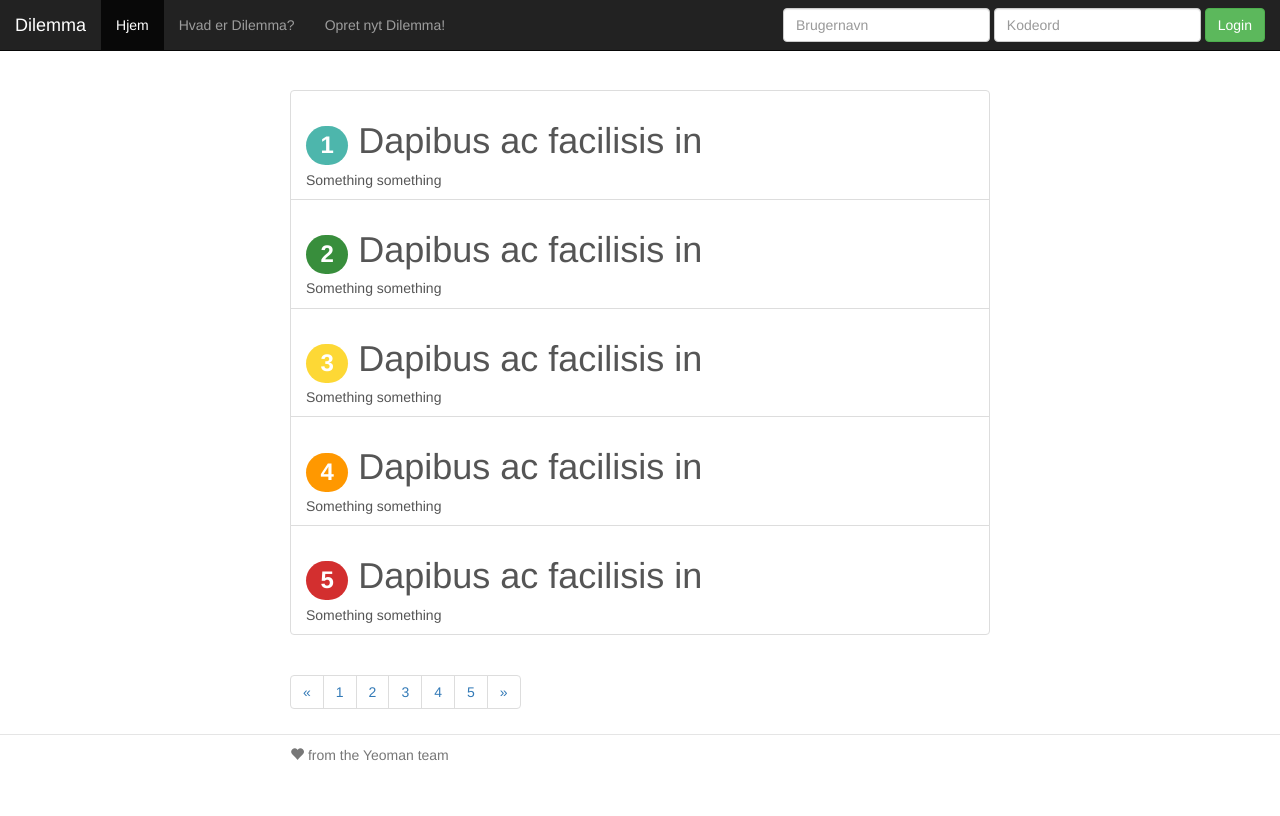
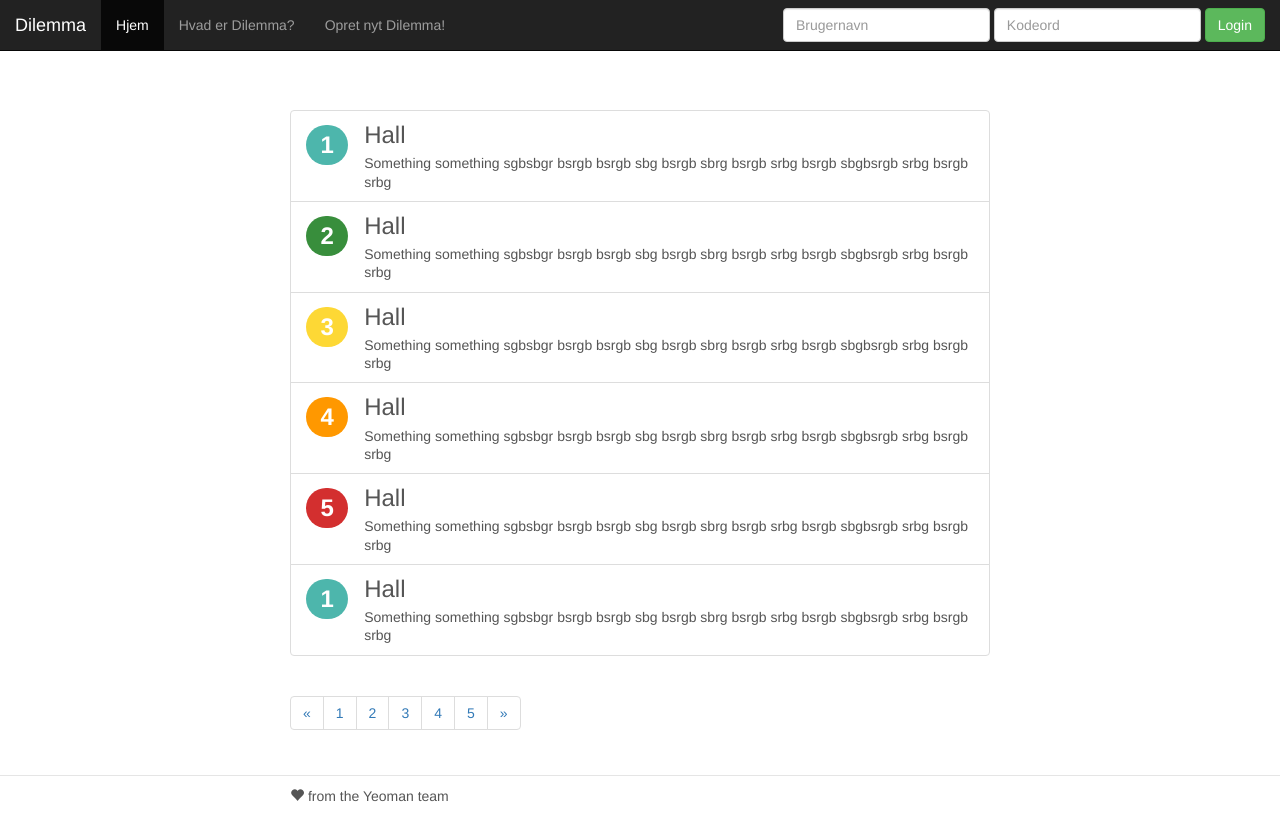
Before and after one commit to Nicopus/dilemma-client, a website: page app/index.html at #/opret-dilemma in a window 1280 px wide. Drawn offline with nearby package versions, Linux system fonts and the light colour scheme; some packages are replaced by stand-ins of ours; files that its build step writes are made by us from their sources.

```diff
--- a/app/scripts/controllers/opret-dilemma.js
+++ b/app/scripts/controllers/opret-dilemma.js
@@ -7,7 +7,19 @@
  * # OpretDilemmaCtrl
  * Controller of the dilemmaApp
  */
-angular.module('dilemmaApp')
-  .controller('OpretDilemmaCtrl', function ($scope) {
+ angular.module('dilemmaApp')
+ .controller('OpretDilemmaCtrl', function ($scope, $http) {
+ 	$scope.opretDilemma = function(dilemma){
+ 		$http.post("http://localhost:3001/d/opret", {
+ 				"name" : dilemma.quest,
+ 				"desc" : dilemma.des,
+ 				"alvor" : 2,
+ 				"p_answers" : [{"text" : dilemma.opt1}, {"text" :dilemma.opt2}]
+ 		}).success(function(data, status, headers, config){
 
-  });
+ 		}).error(function(data, status, headers, config){
+
+ 		})
+ 	};
+
+ });
--- a/app/styles/main.css
+++ b/app/styles/main.css
@@ -101,22 +101,24 @@
     font-size: 14px;
 }
 
+
 .label-cirkel {
-    width: 50px;
-    height: 50px;
+    width: 75px;
+    height: 75px;
     text-align: center;
     font-size: 24px;
     line-height: 1;
-    border-radius: 25px;
+    border-radius: 35px;
+    padding-top: 6px;
 }
 
 .btn-circle {
-    width: 100px;
-    height: 100px;
+    width: 75px;
+    height: 75px;
     text-align: center;
-    font-size: 48px;
+    font-size: 36px;
     line-height: 1;
-    border-radius: 50px;
+    border-radius: 38px;
     border-width: 5px;
 }
 
@@ -240,3 +242,15 @@
 .grid5 .col-md-5 {
   width: 100.0%;
 }
+
+a.list-group-item .list-group-item-heading,
+button.list-group-item .list-group-item-heading {
+  color: #555;
+}
+
+h3 {
+  color: #555;
+}
+p {
+  color: #555;
+}
--- a/app/views/main.html
+++ b/app/views/main.html
@@ -1,44 +1,113 @@
-
-
+<br>
 <br>
 <div class="list-group">
+
     <a href="#" class="list-group-item">
-        <h1>
+        <div class="row">
+            <div class="col-md-1">
+                <h1 class="list-group-item-heading">
                     <span class="label label-gravity1 label-cirkel">1</span>
-            Dapibus ac facilisis in
                 </h1>
-        <p class="list-group-item-text">Something something </p>
-    </a>
-    <a href="#" class="list-group-item">
-        <h1>
-            <span class="label label-gravity2 label-cirkel">2</span>
-            Dapibus ac facilisis in
-        </h1>
-        <p class="list-group-item-text">Something something </p>
+            </div>
+            <div class="col-md-1"></div>
+            <div class="col-md-11">
+                <h3 class="list-group-item-heading">Hall</h3>
+            </div>
+            <div class="col-md-1"></div>
+            <div class="col-md-11">
+                <p class="list-group-item-text">Something something sgbsbgr bsrgb bsrgb sbg bsrgb sbrg bsrgb srbg bsrgb sbgbsrgb srbg bsrgb srbg </p>
+            </div>
+        </div>
 
     </a>
     <a href="#" class="list-group-item">
-        <h1>
-            <span class="label label-gravity3 label-cirkel">3</span>
-            Dapibus ac facilisis in
+        <div class="row">
+            <div class="col-md-1">
+                <h1 class="list-group-item-heading">
+                    <span class="label label-gravity2 label-cirkel">2</span>
                 </h1>
-        <p class="list-group-item-text">Something something </p>
+            </div>
+            <div class="col-md-1"></div>
+            <div class="col-md-11">
+                <h3 class="list-group-item-heading">Hall</h3>
+            </div>
+            <div class="col-md-1"></div>
+            <div class="col-md-11">
+                <p class="list-group-item-text">Something something sgbsbgr bsrgb bsrgb sbg bsrgb sbrg bsrgb srbg bsrgb sbgbsrgb srbg bsrgb srbg </p>
+            </div>
+        </div>
 
     </a>
     <a href="#" class="list-group-item">
-        <h1>
-            <span class="label label-gravity4 label-cirkel">4</span>
-            Dapibus ac facilisis in
+        <div class="row">
+            <div class="col-md-1">
+                <h1 class="list-group-item-heading">
+                    <span class="label label-gravity3 label-cirkel">3</span>
                 </h1>
-        <p class="list-group-item-text">Something something </p>
+            </div>
+            <div class="col-md-1"></div>
+            <div class="col-md-11">
+                <h3 class="list-group-item-heading">Hall</h3>
+            </div>
+            <div class="col-md-1"></div>
+            <div class="col-md-11">
+                <p class="list-group-item-text">Something something sgbsbgr bsrgb bsrgb sbg bsrgb sbrg bsrgb srbg bsrgb sbgbsrgb srbg bsrgb srbg </p>
+            </div>
+        </div>
 
     </a>
     <a href="#" class="list-group-item">
-        <h1>
+        <div class="row">
+            <div class="col-md-1">
+                <h1 class="list-group-item-heading">
+                    <span class="label label-gravity4 label-cirkel">4</span>
+                </h1>
+            </div>
+            <div class="col-md-1"></div>
+            <div class="col-md-11">
+                <h3 class="list-group-item-heading">Hall</h3>
+            </div>
+            <div class="col-md-1"></div>
+            <div class="col-md-11">
+                <p class="list-group-item-text">Something something sgbsbgr bsrgb bsrgb sbg bsrgb sbrg bsrgb srbg bsrgb sbgbsrgb srbg bsrgb srbg </p>
+            </div>
+        </div>
+
+    </a>
+    <a href="#" class="list-group-item">
+        <div class="row">
+            <div class="col-md-1">
+                <h1 class="list-group-item-heading">
                     <span class="label label-gravity5 label-cirkel">5</span>
-            Dapibus ac facilisis in
                 </h1>
-        <p class="list-group-item-text">Something something </p>
+            </div>
+            <div class="col-md-1"></div>
+            <div class="col-md-11">
+                <h3 class="list-group-item-heading">Hall</h3>
+            </div>
+            <div class="col-md-1"></div>
+            <div class="col-md-11">
+                <p class="list-group-item-text">Something something sgbsbgr bsrgb bsrgb sbg bsrgb sbrg bsrgb srbg bsrgb sbgbsrgb srbg bsrgb srbg </p>
+            </div>
+        </div>
+
+    </a>
+    <a href="#" class="list-group-item">
+        <div class="row">
+            <div class="col-md-1">
+                <h1 class="list-group-item-heading">
+                    <span class="label label-gravity1 label-cirkel">1</span>
+                </h1>
+            </div>
+            <div class="col-md-1"></div>
+            <div class="col-md-11">
+                <h3 class="list-group-item-heading">Hall</h3>
+            </div>
+            <div class="col-md-1"></div>
+            <div class="col-md-11">
+                <p class="list-group-item-text">Something something sgbsbgr bsrgb bsrgb sbg bsrgb sbrg bsrgb srbg bsrgb sbgbsrgb srbg bsrgb srbg </p>
+            </div>
+        </div>
 
     </a>
 </div>
@@ -61,3 +130,4 @@
         </li>
     </ul>
 </nav>
+<br>
```
Also changed, not shown: app/views/opret-dilemma.html (+23 -25 lines). Lines whose indentation alone changed are shown as unchanged.
